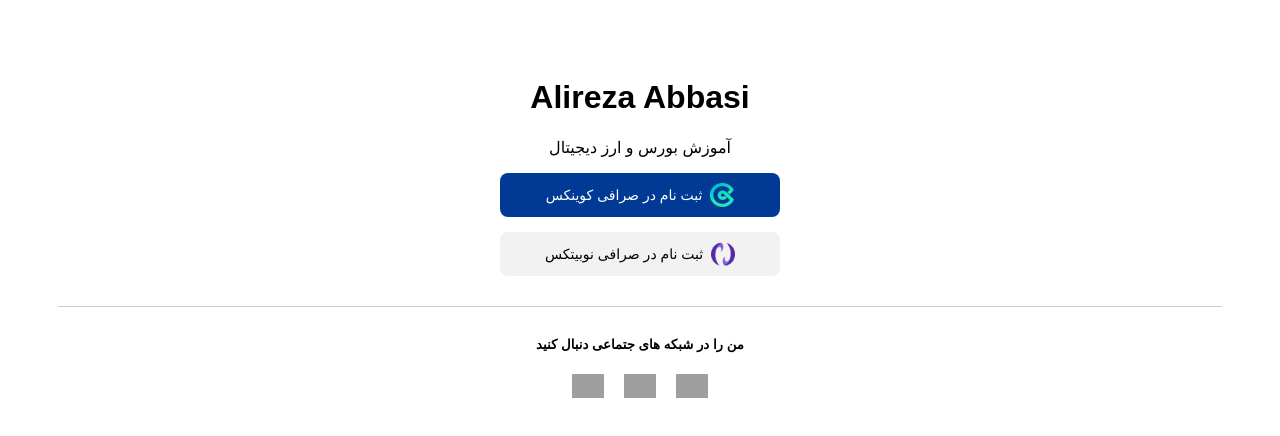
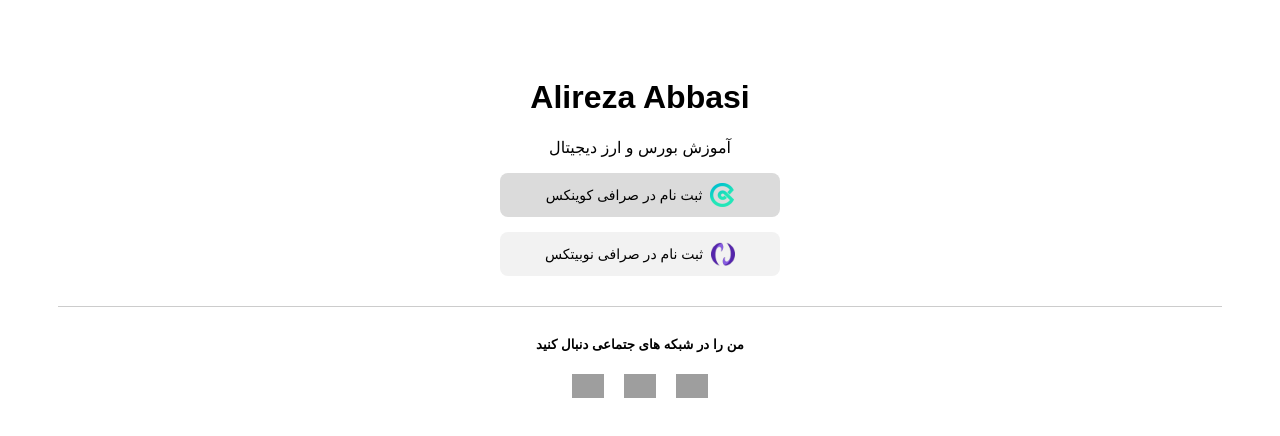
Before and after one commit to alrzabs/aratell.ir, a plain HTML site: page index.html in a window 1280 px wide. In both pictures the pointer is over the link "ثبت نام در صرافی کوینکس". Drawn offline with Linux system fonts and the light colour scheme; grey boxes are pictures that could not be loaded; a web font is replaced by a local one.

Commit message:
Update index.html

```diff
--- a/index.html
+++ b/index.html
@@ -48,8 +48,8 @@
 
 
         .button-with-icon:hover {
-            background: #003a94;
-            color: white;
+            background: #DBDBDB;
+            color: black;
         }
 
         .button-with-icon img {
```
